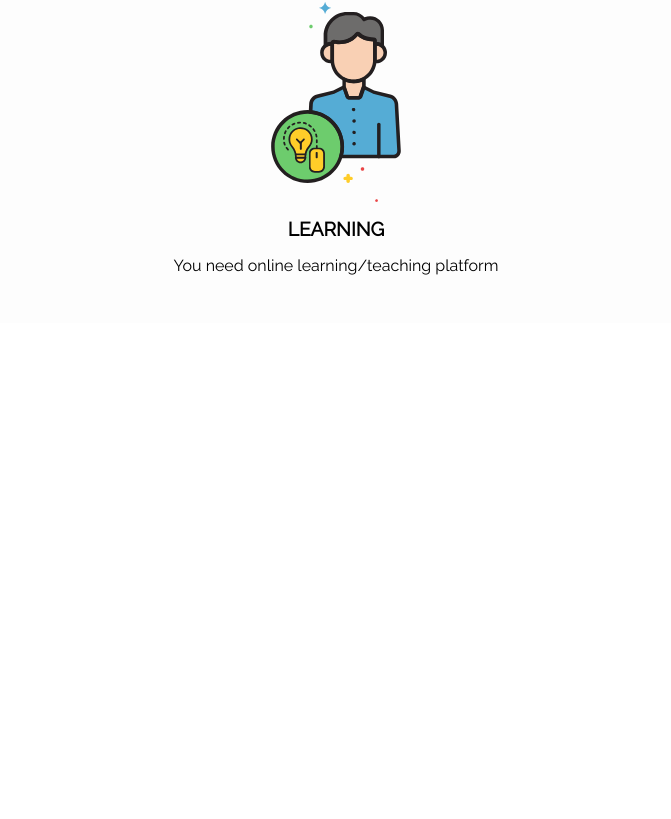
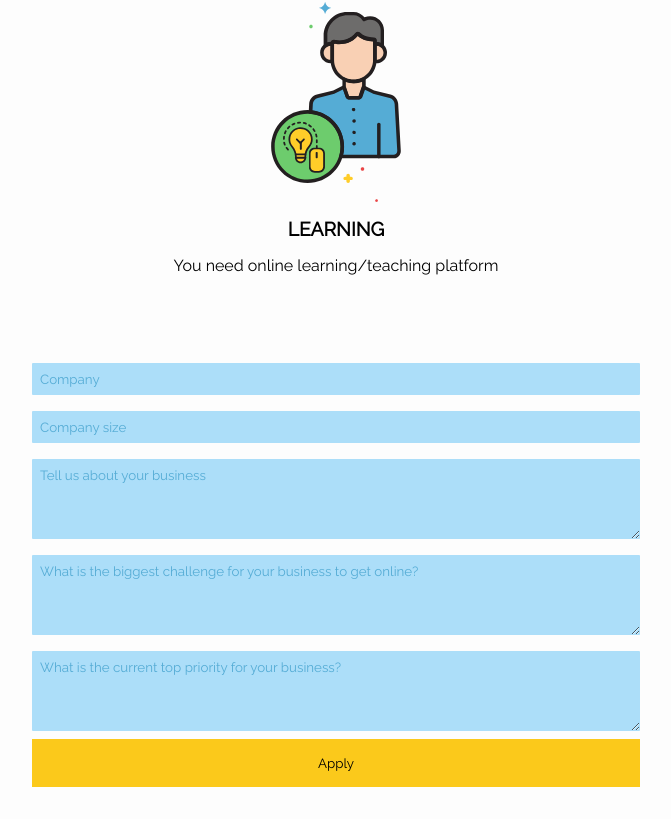
Before and after one commit to go-online-fund/frontend, a React (Create React App) app: page / in a window 1280 px wide. Shown: the part 957-1776 px from the top of the page, without its empty margins (304-975 px from the left). Before the commit the page ends 1280 px from the top, so only its background shows below. Built offline with nearby package versions, Linux system fonts and the light colour scheme.

Commit message:
form fund
- created form control elements and button elements
- form for requesting for fund

```diff
--- a/src/components/App.tsx
+++ b/src/components/App.tsx
@@ -4,6 +4,7 @@ import styled from 'styled-components';
 import Header from './header/header';
 import CallToAction from './pages/landing/call-to-action';
 import MoveOnline from './pages/landing/move-online';
+import ApplyFundForm from './pages/landing/apply-fund-form';
 
 const AppWrapper = styled.div`
   background-color: #fdfdfd;
@@ -16,6 +17,7 @@ const App: React.FC = ()  => {
       <Header />
       <CallToAction />
       <MoveOnline />
+      <ApplyFundForm />
     </AppWrapper>
   );
 }
--- /dev/null
+++ b/src/components/elements/buttons.tsx
@@ -0,0 +1,19 @@
+import styled from "styled-components";
+import { StylesSchema } from "../../shared/enums/styles";
+
+export const PrimaryButton = styled.button `
+  background-color: ${StylesSchema.Yellow};
+  border: 0;
+  color: ${StylesSchema.Black};
+  font-family: 'Raleway', sans-serif;
+  padding: 1rem 0;
+  width: 100%;
+
+  &:active, &:focus {
+    outline-color: ${StylesSchema.Yellow};
+  }
+
+  @media (min-width: 768px) {
+    width: 50%;
+  }
+`;
--- /dev/null
+++ b/src/components/elements/form-control.tsx
@@ -0,0 +1,34 @@
+import styled, { css } from "styled-components";
+import { StylesSchema } from "../../shared/enums/styles";
+
+const formControlStyles = css`
+  border: none;
+  border-radius: 1px;
+  box-sizing: border-box;
+  background-color: #ACDEF9;
+  font-family: 'Raleway', sans-serif;
+  margin: 0.5rem;
+  padding: 0.5rem;
+  width: 100%;
+
+  &:focus {
+    outline: 1px solid ${StylesSchema.Yellow};
+    outline-offset: 1px;
+  }
+
+  &::placeholder {
+    color: #55ACD5;
+  }
+
+  @media (min-width: 768px) {
+    width: 50%;
+  }
+`;
+
+export const TextField = styled.input`
+  ${formControlStyles}
+`;
+
+export const TextArea = styled.textarea`
+  ${formControlStyles}
+`;
--- /dev/null
+++ b/src/components/pages/landing/apply-fund-form.tsx
@@ -0,0 +1,28 @@
+import React from 'react';
+import styled from 'styled-components';
+import { TextField, TextArea } from '../../elements/form-control';
+import { PrimaryButton } from '../../elements/buttons';
+
+const ApplyFundFormWrapper = styled.form`
+  align-items: center;
+  display: flex;
+  flex-direction: column;
+  padding: 2rem 2rem;
+`;
+
+const ApplyFundForm: React.FC = () => {
+  return (
+    <ApplyFundFormWrapper>
+      <TextField placeholder='Company' />
+      <TextField placeholder='Company size' />
+      <TextArea placeholder='Tell us about your business' rows={4} />
+      <TextArea placeholder='What is the biggest challenge for your business to get online?' rows={4} />
+      <TextArea placeholder='What is the current top priority for your business?' rows={4} />
+      <PrimaryButton>
+        Apply
+      </PrimaryButton>
+    </ApplyFundFormWrapper>
+  );
+}
+
+export default ApplyFundForm;
--- a/src/components/pages/landing/call-to-action.tsx
+++ b/src/components/pages/landing/call-to-action.tsx
@@ -1,14 +1,14 @@
 import React from 'react';
 import styled from 'styled-components';
+import { StylesSchema } from '../../../shared/enums/styles';
 
 const CallToActionHeader = styled.h1 `
   text-align: justify;
-  // width: 100%
 `;
 
 const CallToActionWrapper = styled.section`
   align-items: center;
-  background-color: #fbc91b;
+  background-color: ${StylesSchema.Yellow};
   display: flex;
   flex-direction: column;
   padding: 2rem 2rem;
--- /dev/null
+++ b/src/shared/enums/styles.ts
@@ -0,0 +1,4 @@
+export enum StylesSchema {
+  Yellow = '#fbc91b',
+  Black = '#000'
+}
```
